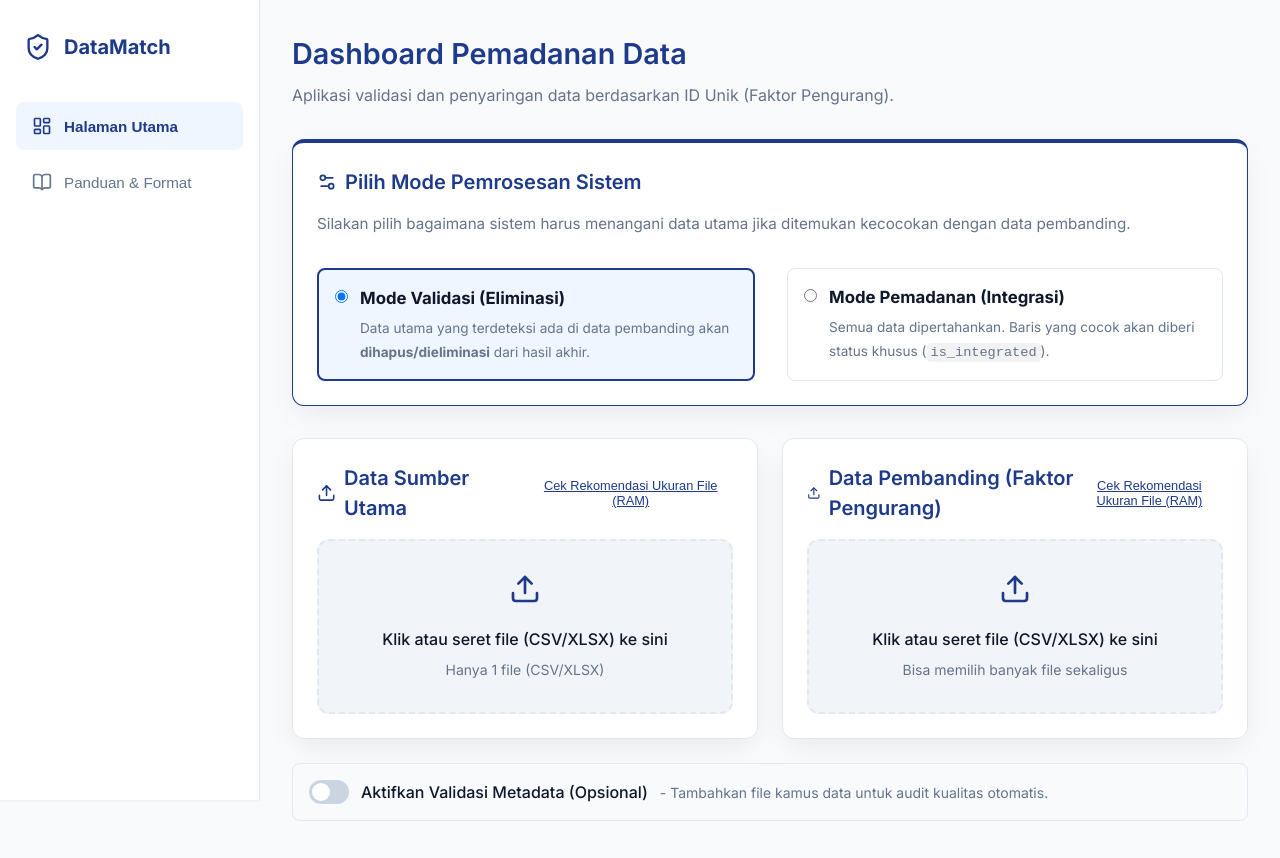
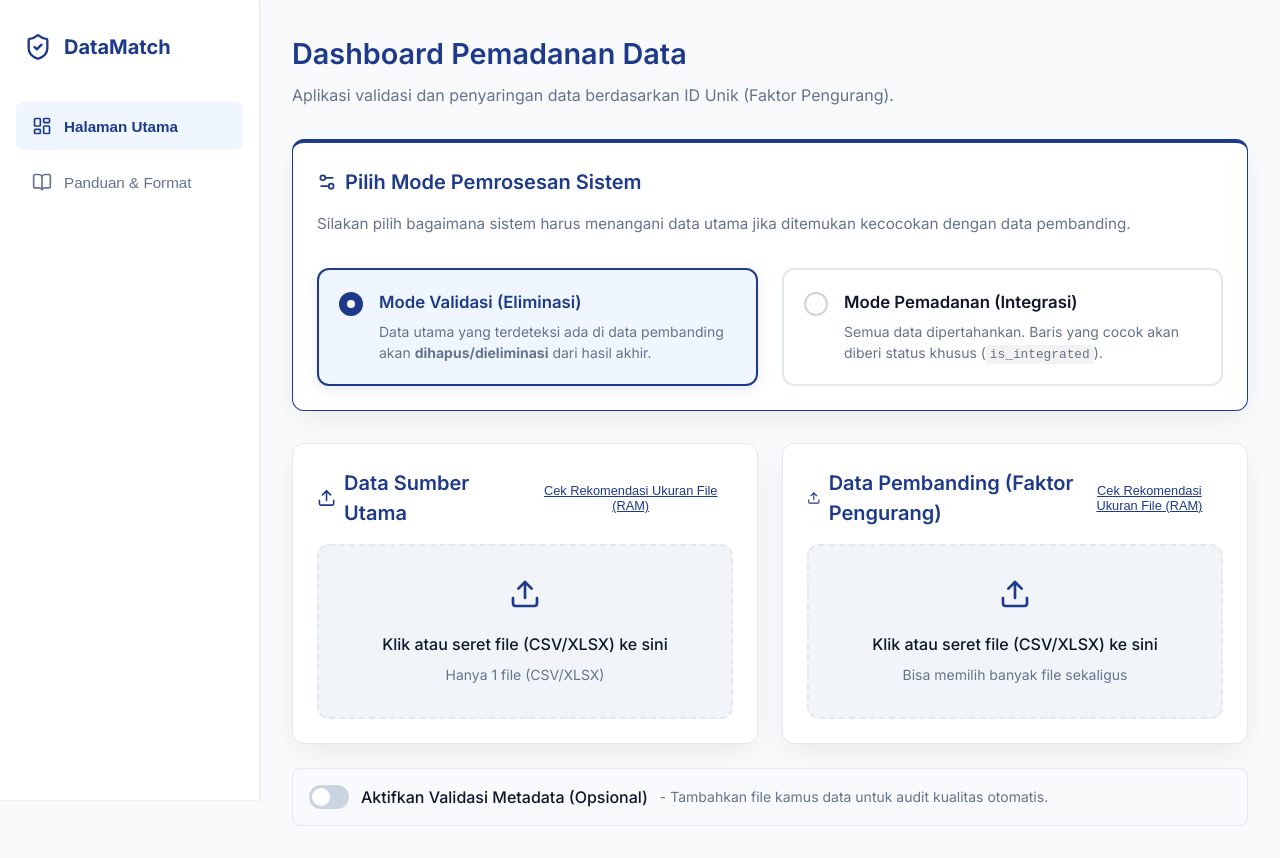
Before and after one commit to YusufxAlbana/Sistem-Pemadanan-Data, a React (Vite) app: page / in a window 1280 px wide. Built offline with nearby package versions, Linux system fonts and the light colour scheme.

Commit message:
feat: initialize application structure and layout with data processing logic and dashboard components

```diff
--- a/src/App.jsx
+++ b/src/App.jsx
@@ -291,34 +291,38 @@ function App() {
                   Silakan pilih bagaimana sistem harus menangani data utama jika ditemukan kecocokan dengan data pembanding.
                 </p>
 
-                <div style={{ display: 'flex', gap: '2rem', flexWrap: 'wrap', width: '100%' }}>
-                  <label style={{ display: 'flex', alignItems: 'flex-start', gap: '0.75rem', cursor: 'pointer', padding: '1rem', border: processingMode === 'elimination' ? '2px solid var(--primary)' : '1px solid var(--border-color)', borderRadius: '8px', backgroundColor: processingMode === 'elimination' ? '#EFF6FF' : 'transparent', flex: '1', minWidth: '250px', transition: 'all 0.2s' }}>
+                <div className="radio-card-container">
+                  <label className={`radio-card ${processingMode === 'elimination' ? 'active-elimination' : ''}`}>
                     <input
                       type="radio"
                       name="processingModeTop"
                       value="elimination"
                       checked={processingMode === 'elimination'}
                       onChange={(e) => { setProcessingMode(e.target.value); setProcessedResult(null); }}
-                      style={{ marginTop: '0.25rem' }}
                     />
-                    <div>
-                      <strong style={{ display: 'block', color: 'var(--text-main)', marginBottom: '0.25rem', fontSize: '1.05rem' }}>Mode Validasi (Eliminasi)</strong>
-                      <span style={{ fontSize: '0.85rem', color: 'var(--text-muted)' }}>Data utama yang terdeteksi ada di data pembanding akan <strong>dihapus/dieliminasi</strong> dari hasil akhir.</span>
+                    <div className="radio-indicator"></div>
+                    <div className="radio-content">
+                      <span className="radio-title">Mode Validasi (Eliminasi)</span>
+                      <span className="radio-description">
+                        Data utama yang terdeteksi ada di data pembanding akan <strong>dihapus/dieliminasi</strong> dari hasil akhir.
+                      </span>
                     </div>
                   </label>
 
-                  <label style={{ display: 'flex', alignItems: 'flex-start', gap: '0.75rem', cursor: 'pointer', padding: '1rem', border: processingMode === 'integration' ? '2px solid #0EA5E9' : '1px solid var(--border-color)', borderRadius: '8px', backgroundColor: processingMode === 'integration' ? '#E0F2FE' : 'transparent', flex: '1', minWidth: '250px', transition: 'all 0.2s' }}>
+                  <label className={`radio-card ${processingMode === 'integration' ? 'active-integration' : ''}`}>
                     <input
                       type="radio"
                       name="processingModeTop"
                       value="integration"
                       checked={processingMode === 'integration'}
                       onChange={(e) => { setProcessingMode(e.target.value); setProcessedResult(null); }}
-                      style={{ marginTop: '0.25rem' }}
                     />
-                    <div>
-                      <strong style={{ display: 'block', color: 'var(--text-main)', marginBottom: '0.25rem', fontSize: '1.05rem' }}>Mode Pemadanan (Integrasi)</strong>
-                      <span style={{ fontSize: '0.85rem', color: 'var(--text-muted)' }}>Semua data dipertahankan. Baris yang cocok akan diberi status khusus (<code style={{background: 'rgba(0,0,0,0.05)', padding: '2px 4px', borderRadius: '4px'}}>is_integrated</code>).</span>
+                    <div className="radio-indicator"></div>
+                    <div className="radio-content">
+                      <span className="radio-title">Mode Pemadanan (Integrasi)</span>
+                      <span className="radio-description">
+                        Semua data dipertahankan. Baris yang cocok akan diberi status khusus (<code style={{background: 'rgba(0,0,0,0.05)', padding: '2px 4px', borderRadius: '4px', fontSize: '0.8rem'}}>is_integrated</code>).
+                      </span>
                     </div>
                   </label>
                 </div>
--- a/src/index.css
+++ b/src/index.css
@@ -592,3 +592,129 @@ h1, h2, h3, h4, h5, h6 {
 .page-transition {
   animation: fadeSlideIn 0.25s ease-out forwards;
 }
+
+/* Custom Radio Cards */
+.radio-card-container {
+  display: flex;
+  gap: 1.5rem;
+  width: 100%;
+}
+
+@media (max-width: 768px) {
+  .radio-card-container {
+    flex-direction: column;
+  }
+}
+
+.radio-card {
+  position: relative;
+  display: flex;
+  align-items: flex-start;
+  gap: 1rem;
+  padding: 1.25rem;
+  border-radius: var(--radius-lg);
+  border: 2px solid var(--border-color);
+  background-color: var(--card-bg);
+  cursor: pointer;
+  flex: 1;
+  transition: all 0.3s cubic-bezier(0.4, 0, 0.2, 1);
+  overflow: hidden;
+}
+
+.radio-card:hover {
+  transform: translateY(-3px);
+  box-shadow: 0 12px 20px -8px rgba(0, 0, 0, 0.15);
+  border-color: #93C5FD;
+}
+
+.radio-card:active {
+  transform: translateY(1px) scale(0.98);
+}
+
+.radio-card.active-elimination {
+  border-color: var(--primary);
+  background-color: #EFF6FF;
+  box-shadow: 0 4px 12px rgba(30, 58, 138, 0.1);
+}
+
+.radio-card.active-integration {
+  border-color: #0EA5E9;
+  background-color: #F0F9FF;
+  box-shadow: 0 4px 12px rgba(14, 165, 233, 0.1);
+}
+
+.radio-card input[type="radio"] {
+  position: absolute;
+  opacity: 0;
+  width: 0;
+  height: 0;
+}
+
+.radio-indicator {
+  position: relative;
+  width: 24px;
+  height: 24px;
+  border-radius: 50%;
+  border: 2px solid #CBD5E1;
+  flex-shrink: 0;
+  display: flex;
+  align-items: center;
+  justify-content: center;
+  transition: all 0.3s ease;
+  background-color: white;
+  margin-top: 0.125rem;
+}
+
+.radio-card.active-elimination .radio-indicator {
+  border-color: var(--primary);
+  background-color: var(--primary);
+}
+
+.radio-card.active-integration .radio-indicator {
+  border-color: #0EA5E9;
+  background-color: #0EA5E9;
+}
+
+.radio-indicator::after {
+  content: '';
+  position: absolute;
+  width: 8px;
+  height: 8px;
+  border-radius: 50%;
+  background-color: white;
+  transform: scale(0);
+  transition: transform 0.3s cubic-bezier(0.34, 1.56, 0.64, 1);
+}
+
+.radio-card.active-elimination .radio-indicator::after,
+.radio-card.active-integration .radio-indicator::after {
+  transform: scale(1);
+}
+
+.radio-content {
+  display: flex;
+  flex-direction: column;
+  gap: 0.35rem;
+  z-index: 1;
+}
+
+.radio-title {
+  font-weight: 600;
+  color: var(--text-main);
+  font-size: 1.05rem;
+  transition: color 0.3s ease;
+}
+
+.radio-card.active-elimination .radio-title {
+  color: var(--primary);
+}
+
+.radio-card.active-integration .radio-title {
+  color: #0369A1;
+}
+
+.radio-description {
+  font-size: 0.875rem;
+  color: var(--text-muted);
+  line-height: 1.5;
+}
```
